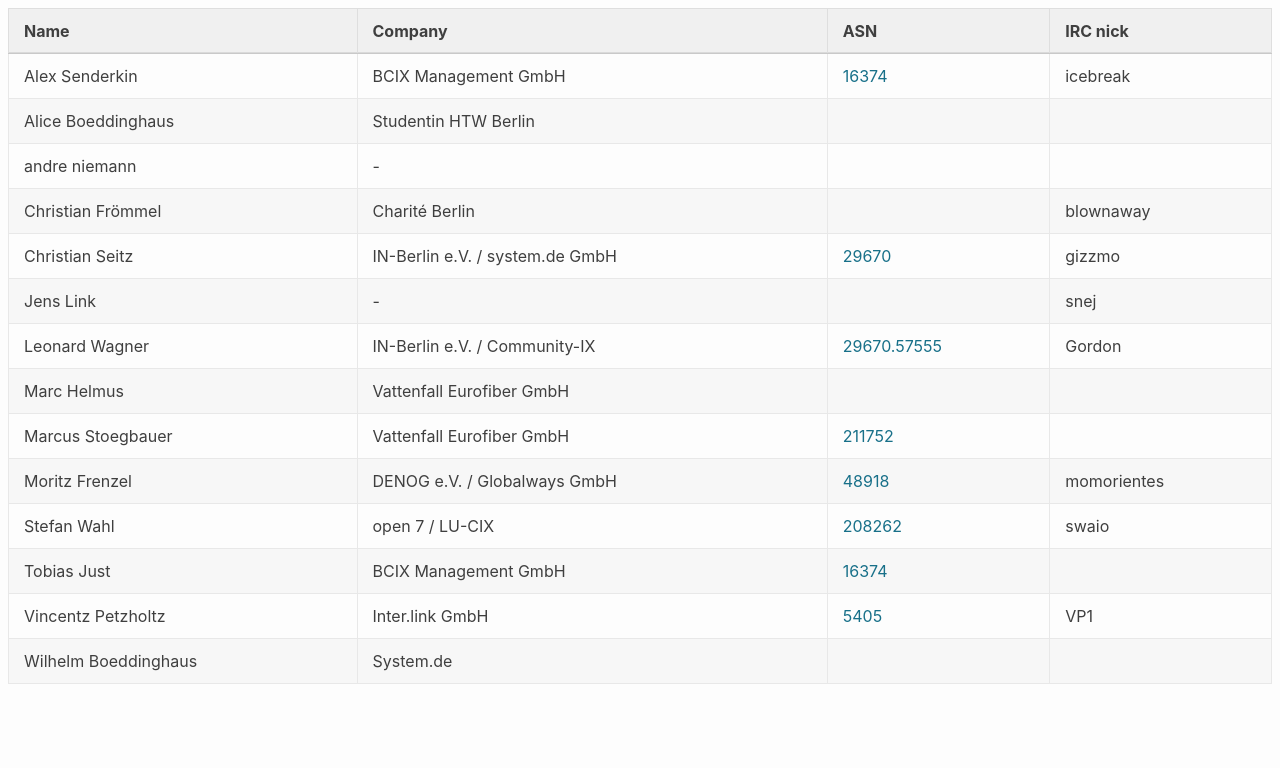
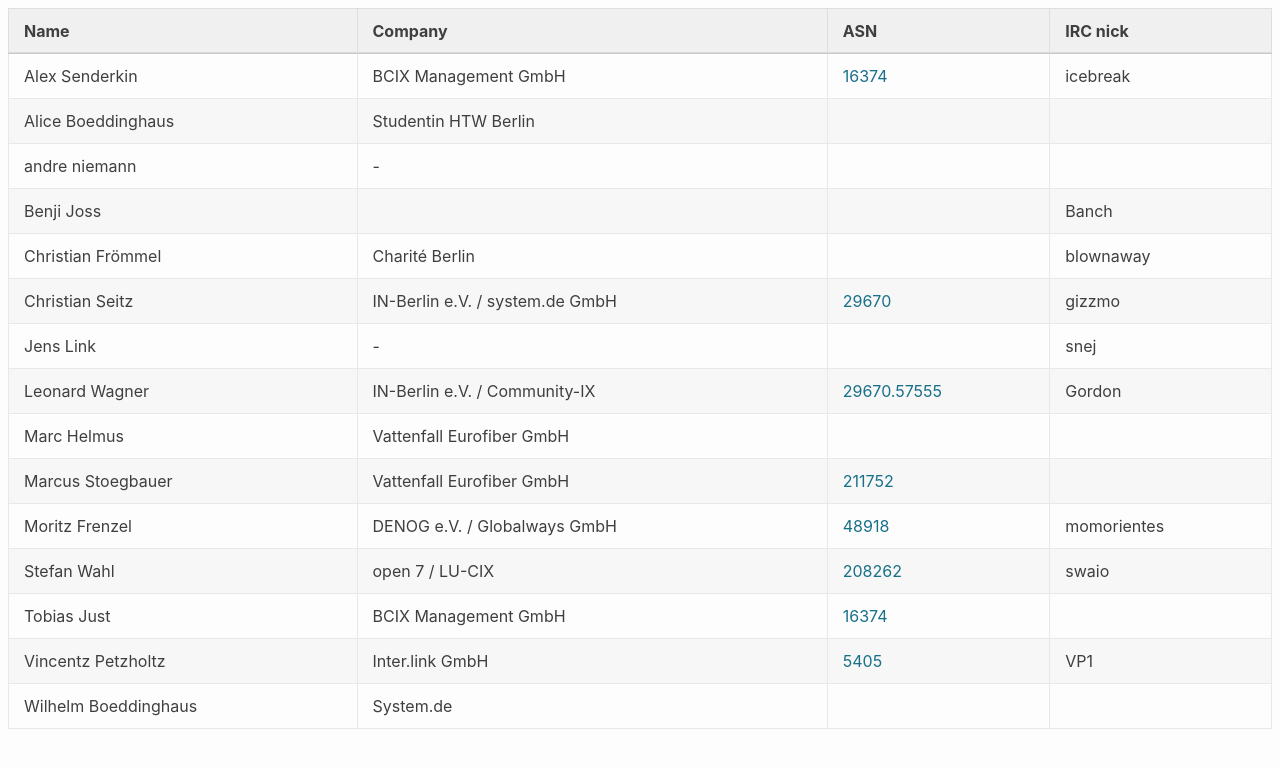
Before and after one commit to denog/pretix-attendeelist, a Jekyll site: the page built from meetup2023_02/index.markdown, in a window 1280 px wide. Shown: the top 768 px of the page. Built offline with Jekyll 4.4.1, drawn with Linux system fonts in a browser that asks for light colours.

Commit message:
Latest data: Wed Mar  8 07:10:14 UTC 2023

```diff
--- a/_data/attendees_denog_meetup_2023_02.json
+++ b/_data/attendees_denog_meetup_2023_02.json
@@ -15,6 +15,12 @@
     "name": "andre niemann",
     "company": "-",
     "irc": null,
+    "asn": null
+  },
+  {
+    "name": "Benji Joss",
+    "company": null,
+    "irc": "Banch",
     "asn": null
   },
   {
```
